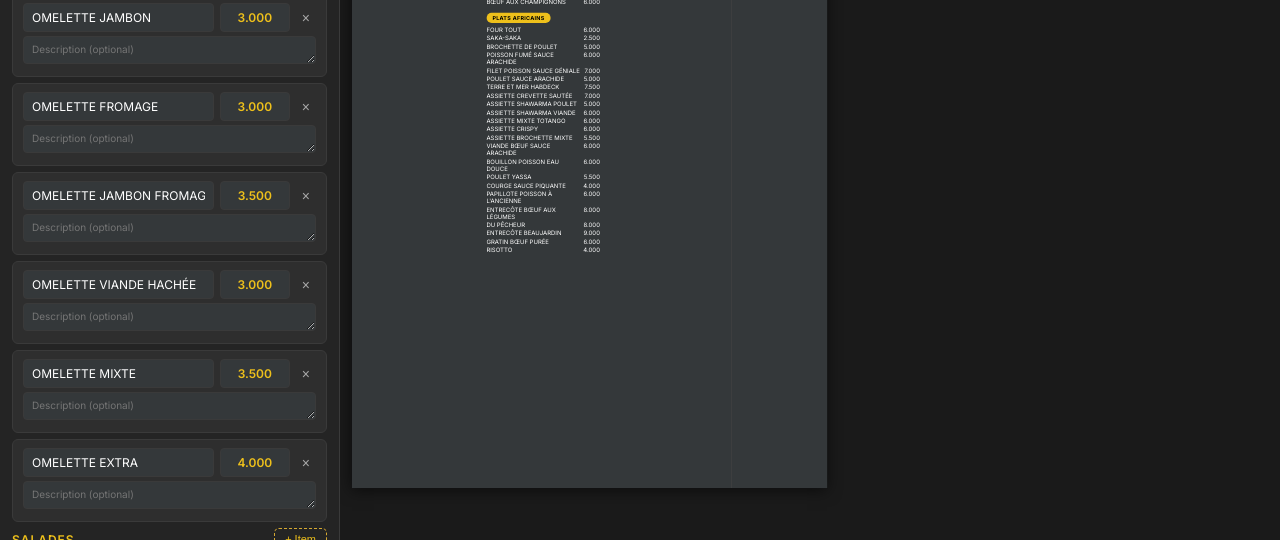
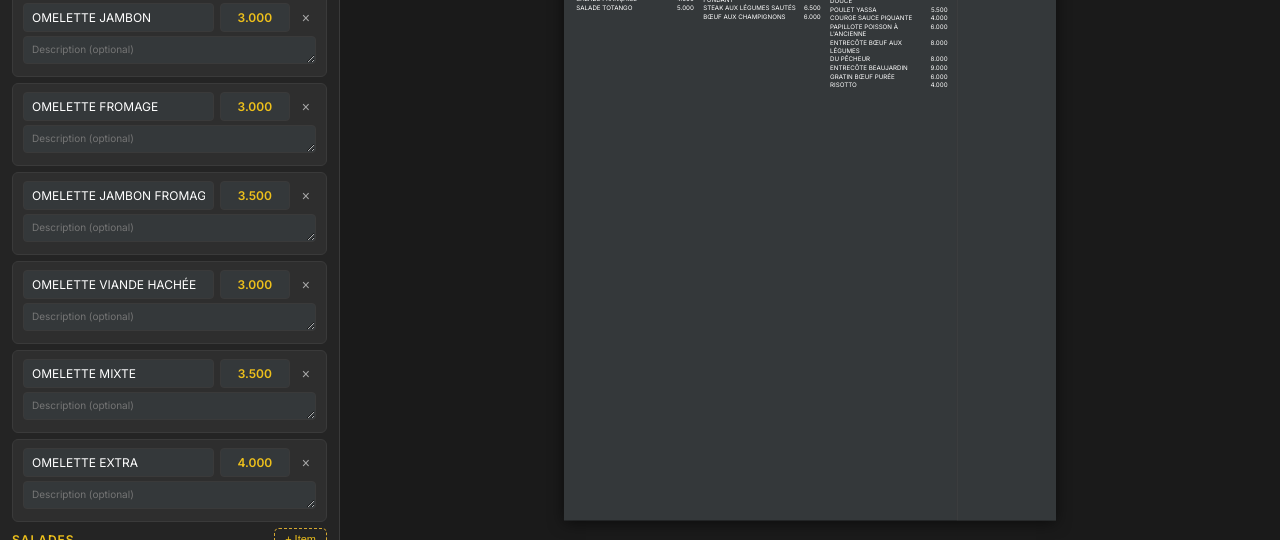
Before and after one commit to ramihoujeiry/menu-editor, a plain HTML site: page index.html in a window 1280 px wide. Shown: the part 260-800 px from the top of the page. Drawn offline with nearby package versions, Linux system fonts and the light colour scheme.

Commit message:
Fix: balanced columns, centered page, proper scaling

```diff
--- a/index.html
+++ b/index.html
@@ -28,7 +28,7 @@
       font-family: 'Inter', sans-serif;
       background: var(--bg-card);
       color: var(--text);
-      min-height: 100vh;
+      height: 100vh;
       overflow: hidden;
     }
 
@@ -268,20 +268,14 @@
       padding: 0;
       background: #1a1a1a;
       position: relative;
+      display: flex;
+      align-items: center;
+      justify-content: center;
     }
 
     .page-scaler {
-      position: absolute;
-      top: 0;
-      left: 0;
-      transform-origin: 0 0;
-    }
-
-    .page-inner {
-      position: relative;
-      width: 794px;
-      height: 1123px;
-      margin: 20px;
+      transform-origin: center center;
+      flex-shrink: 0;
     }
 
     /* ===== MENU PAGE - EXACT REPLICA ===== */
@@ -479,11 +473,7 @@
         padding: 0 !important;
       }
       .page-scaler {
-        position: relative !important;
         transform: none !important;
-      }
-      .page-inner {
-        margin: 0 !important;
       }
       .menu-page {
         box-shadow: none !important;
@@ -564,7 +554,6 @@
 
       <div class="preview-scroll" ref="scrollContainer">
         <div class="page-scaler" :style="{ transform: 'scale(' + pageScale + ')' }">
-          <div class="page-inner">
           <div class="menu-page" :id="'menu-page-' + currentMenu">
             <!-- Main Content -->
             <div class="menu-content">
@@ -617,7 +606,6 @@
             <!-- Logo Sidebar -->
             <div class="logo-sidebar">
               <img src="logo.svg" alt="TOTANGO RESTAURANT" />
-              </div>
             </div>
           </div>
         </div>
@@ -683,8 +671,8 @@
           const rect = scrollContainer.value.getBoundingClientRect();
           const availW = rect.width - 40;  // 20px margin each side
           const availH = rect.height - 40;
-          const pageW = 794 + 40;  // page + margins
-          const pageH = 1123 + 40;
+          const pageW = 794;
+          const pageH = 1123;
           const scale = Math.min(availW / pageW, availH / pageH);
           pageScale.value = Math.min(scale, 1); // never scale up
         }
@@ -699,14 +687,27 @@
         });
 
         // Helper: build column layout from flat sections
+        // Distribute sections by item count for balanced columns
         function buildColumns(sections) {
           const cols = [[], [], []];
-          // Distribute sections across columns
-          const perCol = Math.ceil(sections.length / 3);
+          // Calculate total items per section
+          const sectionItems = sections.map(s => s.items.length);
+          const totalItems = sectionItems.reduce((a, b) => a + b, 0);
+          const targetPerCol = Math.ceil(totalItems / 3);
+
+          let colIdx = 0;
+          let colItems = 0;
+
           sections.forEach((sec, i) => {
-            const colIdx = Math.min(Math.floor(i / perCol), 2);
+            // If adding this section would exceed target and we have items, move to next col
+            if (colItems > 0 && colItems + sec.items.length > targetPerCol && colIdx < 2) {
+              colIdx++;
+              colItems = 0;
+            }
             cols[colIdx].push(sec);
+            colItems += sec.items.length;
           });
+
           return cols;
         }
 
```
Lines whose indentation alone changed are shown as unchanged.
